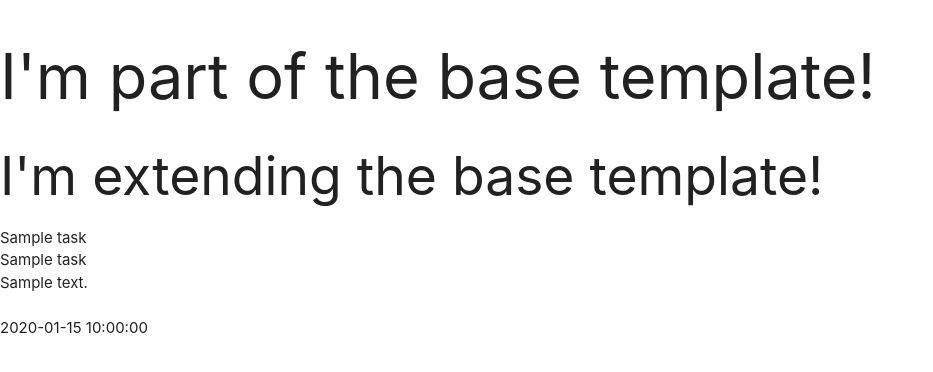
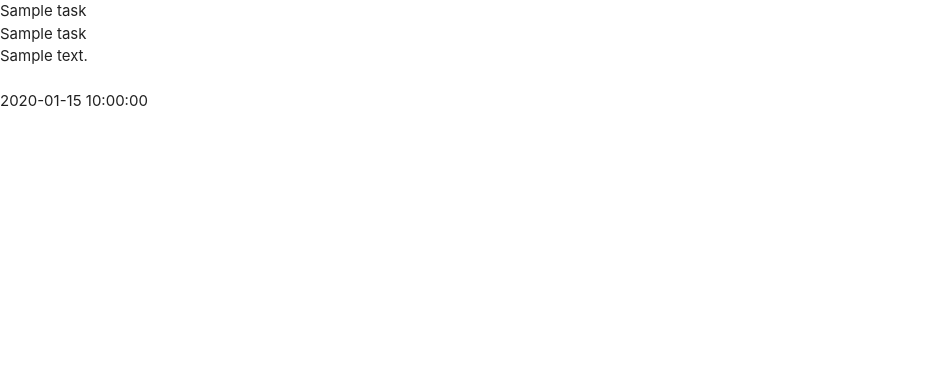
Before and after one commit to Benjamin144/flask-task-manager-builder, a Flask app: page / in a window 1280 px wide. Shown: the top 372 px of the page, without its empty margins (0-933 px from the left). Run offline with Flask 2, Linux system fonts and the light colour scheme; a database or web service that is not in the repository returns one stand-in record (values such as "Sample title"); some libraries are stand-ins or nearby versions.

Commit message:
re-tested Materialize and static files

```diff
--- a/templates/base.html
+++ b/templates/base.html
@@ -14,14 +14,12 @@
 </head>
 <body>
 
-    <h1>I'm part of the base template!</h1>
     {% block content %}
     {% endblock %}
 
-    <script
-  src="http://code.jquery.com/jquery-3.5.1.min.js"
-  integrity="sha256-9/aliU8dGd2tb6OSsuzixeV4y/faTqgFtohetphbbj0="
-  crossorigin="anonymous"></script>
+    <script src="http://code.jquery.com/jquery-3.5.1.min.js"
+        integrity="sha256-9/aliU8dGd2tb6OSsuzixeV4y/faTqgFtohetphbbj0="
+        crossorigin="anonymous"></script>
     <script src="https://cdnjs.cloudflare.com/ajax/libs/materialize/1.0.0/js/materialize.min.js"></script>
     <script src="{{ url_for('static', filename='js/script.js') }}"></script>
     {% block scripts %}
--- a/templates/tasks.html
+++ b/templates/tasks.html
@@ -1,7 +1,5 @@
 {% extends "base.html" %}
 {% block content %}
-
-    <h2>I'm extending the base template!</h2>
 
     {% for task in tasks %}
         {{ task.task_name }}<br>
```
